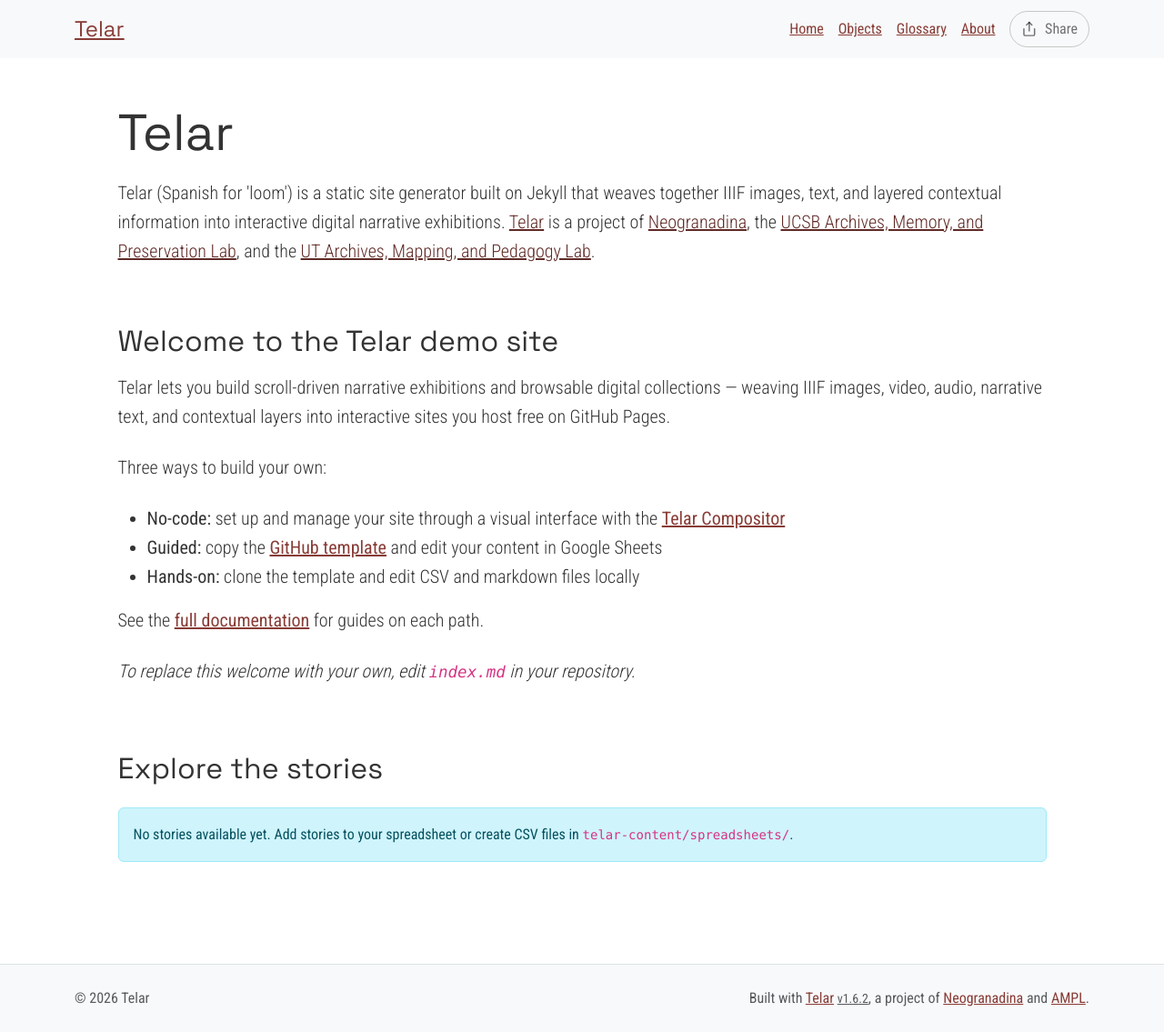
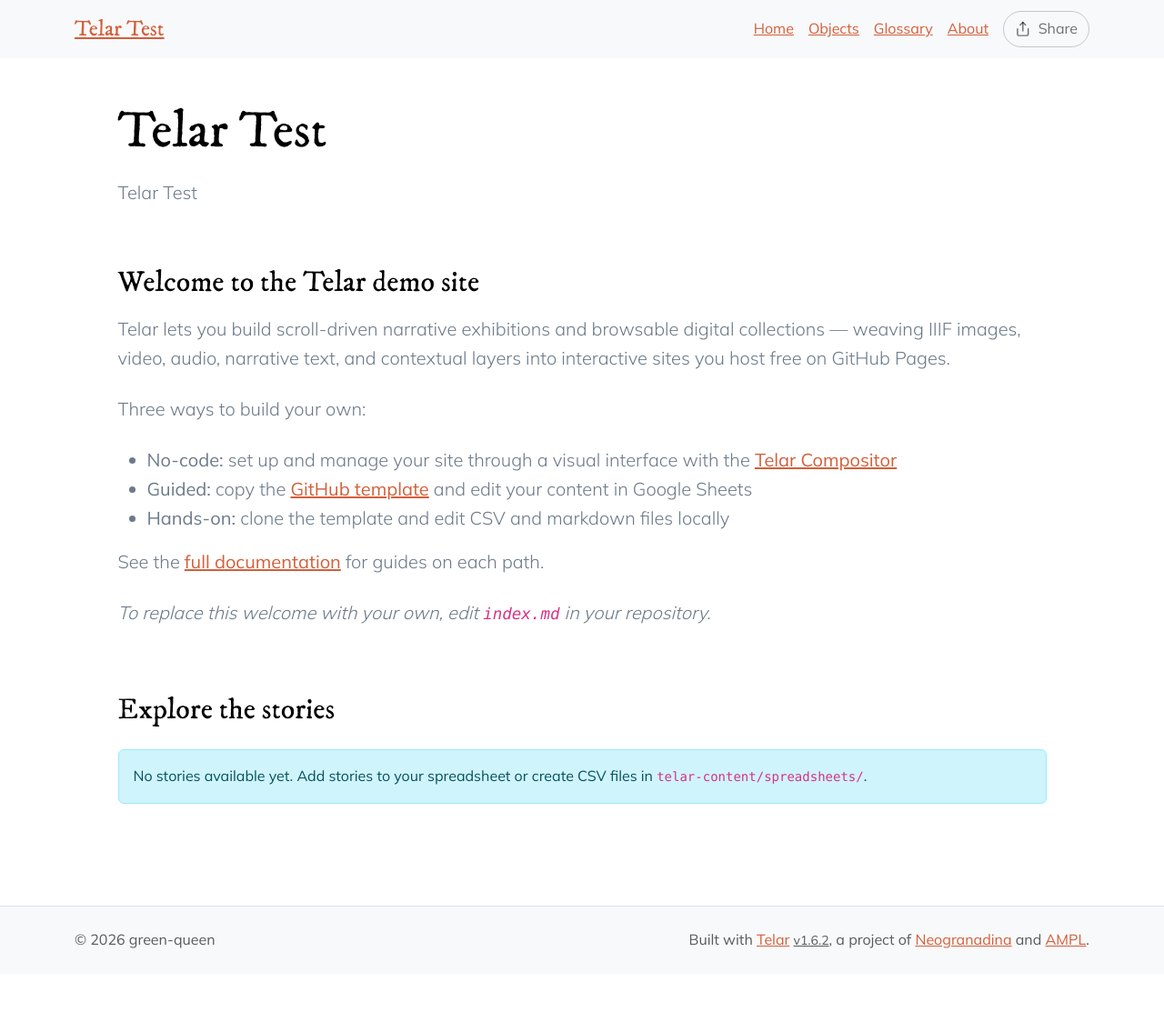
Before and after one commit to green-queen/telar-test, a Jekyll site: the page built from index.md, in a window 1280 px wide. Shown: the whole page at 91% size. Built offline with Jekyll 4.4.1, drawn with Linux system fonts in a browser that asks for light colours; after the commit the page ends 1071 px from its top, so only the background shows below that.

Commit message:
Set up site configuration and starter content

```diff
--- a/_config.yml
+++ b/_config.yml
@@ -2,13 +2,13 @@
 # https://telar.org
 
 # Site Settings
-title: "Telar"
-description: "Telar (Spanish for 'loom') is a static site generator built on Jekyll that weaves together IIIF images, text, and layered contextual information into interactive digital narrative exhibitions. <a href='https://github.com/UCSB-AMPLab/telar'>Telar</a> is a project of <a href='https://neogranadina.org'>Neogranadina</a>, the <a href='https://ampl.clair.ucsb.edu/'>UCSB Archives, Memory, and Preservation Lab</a>, and the <a href='https://liberalarts.utexas.edu/history/'>UT Archives, Mapping, and Pedagogy Lab</a>."
-url: "https://ampl.clair.ucsb.edu"
-baseurl: "/telar"
-author: ""
+title: "Telar Test"
+description: "Telar Test"
+url: "https://green-queen.github.io"
+baseurl: "/telar-test"
+author: "green-queen"
 email: ""
-telar_theme: "trama" # Options: trama, paisajes, neogranadina, santa-barbara, austin, or custom
+telar_theme: "neogranadina" # Options: trama, paisajes, neogranadina, santa-barbara, austin, or custom
 logo: ""
 telar_language: "en" # Options: "en" (English), "es" (Español)
 collection_mode: false # Set to true to show objects first with large thumbnails and stories below with small thumbnails (collection-first homepage)
@@ -18,7 +18,7 @@
   show_on_homepage: true # Set to false to hide stories section from homepage (stories still accessible via direct URL)
   show_story_steps: true # Set to false to hide "Step X" overlay in stories
   show_object_credits: true # Set to true to display object credits badge (bottom-left corner, dismissable)
-  include_demo_content: true # Fetch demo stories from content.telar.org. Switch this off to hide demo stories and their content.
+  include_demo_content: false # Fetch demo stories from content.telar.org. Switch this off to hide demo stories and their content.
 
 # Collection Interface Settings
 collection_interface:
@@ -45,7 +45,7 @@
 #    - If using GitHub Pages: GitHub Actions will automatically discover tab GIDs and fetch CSVs
 #    - If running locally: Run `python3 scripts/fetch_google_sheets.py` before building
 google_sheets:
-  enabled: true
+  enabled: false
   published_url: "https://docs.google.com/spreadsheets/d/e/2PACX-1vT9eeRoyQCr1j-1uDaWBm-rgZNXtn9A-mepL0I4dqDTx2-E_6gbVD-8x0DYDVhppiAzrFpd20_9cr3z/pubhtml"
 
 #
--- a/telar-content/spreadsheets/glossary.csv
+++ b/telar-content/spreadsheets/glossary.csv
@@ -2,6 +2,4 @@
 id_término,titulo,definición
 # Make it lower-case and avoid spaces.,# Please provide a title — this is required.,"Panel content: write text here, paste markdown, or the name of an .md file in /components/texts/glossary/ (the .md extension is required)"
 # Escríbelo en minúsculas y sin espacios.,# Incluye un título: este campo es obligatorio.,"Contenido del panel: escribe texto aquí, pega markdown, o indica un archivo archivo .md en /components/texts/glossary/ (la extensión .md es obligatoria)"
-telar,Telar,"Telar (Spanish for 'loom') is a minimal-computing framework that weaves together IIIF images, audio, video, and texts to create layered visual narratives for digital scholarship, public exhibitions, community storytelling, and classroom projects. Learn more at [Telar.org](https://telar.org)
-
-Telar es un marco de computación mínima que entreteje imágenes IIIF, audio, video y textos en narrativas visuales por capas para humanidades digitales, exposiciones públicas, narrativa comunitaria y proyectos en el salón de clase. Aprende más en [Telar.org](https://telar.org)"
+telar,Telar,"Telar (Spanish for 'loom') is a minimal-computing framework that weaves together IIIF images, audio, video, and texts to create layered visual narratives for digital scholarship, public exhibitions, community storytelling, and classroom projects. Learn more at [Telar.org](https://telar.org)"
--- a/telar-content/spreadsheets/plantilla_en_blanco.csv
+++ /dev/null
@@ -1,5 +0,0 @@
-paso,objeto,página,x,y,zoom,inicio_clip,fin_clip,bucle,texto_alt,pregunta,respuesta,boton_capa1,contenido_capa1,boton_capa2,contenido_capa2
-#,id_objeto de la pestaña objetos / objects,para objetos con múltiples páginas,Posición horizontal 0-1 (0.5 = centro),Posición vertical 0-1 (0.5 = centro),1.0 = imagen completa,"Tiempo de inicio para clips de video/audio, ej. ""1:30"" (m:ss) o ""90"" (segundos)",Tiempo de fin para clips de video/audio,sí para repetir el clip (loop),"Describe lo que se ve en esta vista ampliada para lectores de pantalla. Si se deja vacío, se usa la descripción de imagen del objeto.",Encabezado para este paso,Texto breve de 1-2 oraciones,"Texto opcional del botón (predeterminado: ""Saber más"")","Contenido del panel: escribe texto aquí, pega markdown, o indica ruta a archivo .md (ej. tu-historia/archivo.md)","Texto opcional del segundo botón (predeterminado: ""Profundizar más"")","Segundo panel: escribe texto aquí, pega markdown, o indica ruta a archivo .md"
-1,telar-placeholder,,,,,,,,,pregunta,respuesta,,,,
-2,telar-placeholder,,,,,,,,,pregunta,respuesta,,,,
-3,telar-placeholder,,,,,,,,,pregunta,respuesta,,,,
--- a/telar-content/spreadsheets/project.csv
+++ b/telar-content/spreadsheets/project.csv
@@ -3,4 +3,3 @@
 #,# Must match the tab name exactly. Use lowercase letters and hyphens (e.g. allegorical-woman),Story title,Optional subtitle,Optional attribution (supports markdown),"If ""yes"", then users will need the key you set in _config.yml to access this story."
 #,# Debe coincidir con el nombre de la pestaña exactamente. Usa letras minúsculas y guiones (p. ej. mujer-alegorica),Título de la historia,Subtítulo opcional,Atribución opcional (admite markdown),"Si ""sí"", los usuarios deberán utilizar la clave que fijes en _config.yml"
 1,blank_template,replace me with your title,,,FALSE
-2,plantilla_en_blanco,reemplázame con tu título,,,FALSE
```
Also changed, not shown: telar-content/texts/stories/plantilla_en_blanco/ejemplo-panel.md (deleted, +0 -9 lines).
